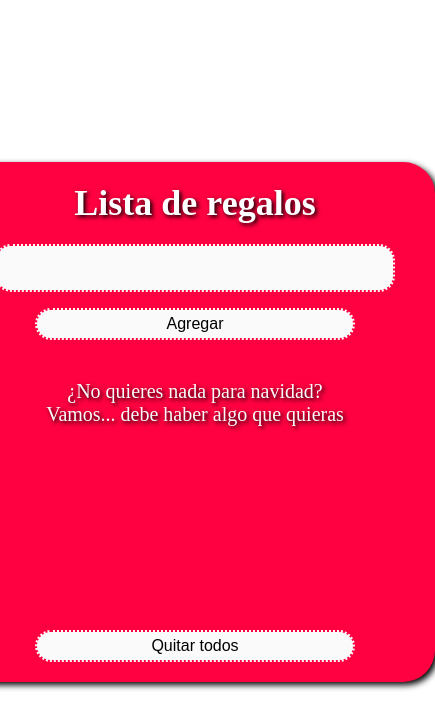
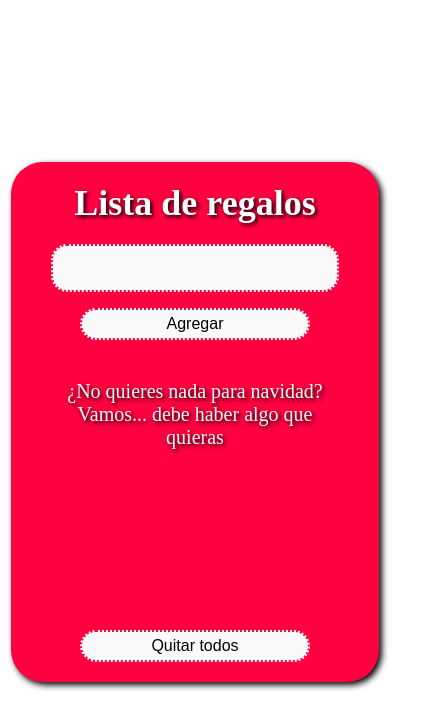
Before and after one commit to ferutizi/adviency-2022, a React (Create React App) app: page / in a window 390 px wide. Shown: the top 728 px of the page, 435 px wide, since content can reach past the window. Built offline with nearby package versions, Linux system fonts and the light colour scheme.

Commit message:
formik, validaciones,

```diff
--- a/package.json
+++ b/package.json
@@ -6,6 +6,7 @@
     "@testing-library/jest-dom": "^5.16.5",
     "@testing-library/react": "^13.4.0",
     "@testing-library/user-event": "^13.5.0",
+    "formik": "^2.2.9",
     "react": "^18.2.0",
     "react-dom": "^18.2.0",
     "react-id-generator": "^3.0.2",
--- a/src/App.js
+++ b/src/App.js
@@ -1,17 +1,18 @@
 import './index.scss';
 import { useState } from "react";
-import Form from "./components/Form";
+import Formulario from "./components/Formulario";
 import Gifts from './components/Gifts';
 
 function App() {
   const [gifts, setGifts] = useState([]);
+  const [errors, setErrors] = useState({});
 
   return (
     <>
       <div className='gift__container'>
         <div>
           <h1 className='gift__title'>Lista de regalos</h1>
-          <Form gifts={gifts} setGifts={setGifts} />
+          <Formulario gifts={gifts} setGifts={setGifts} />
           <Gifts gifts={gifts} setGifts={setGifts}/>
         </div>
         <button
--- a/src/components/Form.jsx
+++ /dev/null
@@ -1,33 +0,0 @@
-import './Form.scss';
-import { v4 as uuidv4 } from 'uuid';
-import useFormulario from '../hooks/useFormulario';
-
-const Form = ({ gifts, setGifts }) => {
-    const [formulario, handleChange, reset] = useFormulario({ id: uuidv4() });
-
-    const handleSubmit = (e) => {
-        e.preventDefault();
-        setGifts([
-            ...gifts,
-            formulario
-        ]);
-        e.target.reset();
-        reset();
-    }
-
-    return(
-        <form onSubmit={handleSubmit} className='gift__form'>
-            <input
-            name="name"
-            type="text"
-            value={formulario.value}
-            onChange={handleChange}
-            autoFocus
-            className='gift__input'
-            />
-            <button type="submit" className='gift__button'>Agregar</button>
-        </form>
-    );
-}
-
-export default Form;
--- /dev/null
+++ b/src/components/Formulario.jsx
@@ -0,0 +1,50 @@
+import './Formulario.scss';
+import { useFormik } from 'formik';
+
+const Formulario = ({ gifts, setGifts }) => {
+
+    const validate = (values) => {
+        const errors = {}
+        const newGift = gifts.find(item => item.name === values.name);
+        if(!values.name) {
+            errors.name = 'No escribiste ningún regalo, ¿acaso quieres un envoltorio vacío?'
+        }
+
+        if(newGift) {
+            errors.name = 'Este regalo ya está en la lista, mejor agrega otro'
+        }
+
+        return errors;
+    }
+
+    const formik = useFormik({
+        initialValues: {
+            name: '',
+        },
+        validate,
+        onSubmit: (values, { resetForm }) => {
+            setGifts([
+                ...gifts,
+                values
+            ])
+            resetForm({values: ''});
+        }
+    })
+
+    return(
+        <form onSubmit={formik.handleSubmit} className='gift__form'>
+            <input type='text' {...formik.getFieldProps('name')} className='gift__input' />
+            {formik.touched.name && formik.errors.name ?
+                <div>{formik.errors.name}</div>
+                : null
+            }
+            {formik.touched.name2 && formik.errors.name ?
+                <div >{formik.errors.name}</div>
+                : null
+            }
+            <button type="submit" className='gift__button'>Agregar</button>
+        </form>
+    );
+}
+
+export default Formulario;
--- a/src/components/Form.scss
+++ b/src/components/Formulario.scss
@@ -27,4 +27,17 @@
         cursor: pointer;
         font-size: 16px;
     }
+    &void {
+        color: #fafafa;
+        font-size: 20px;
+        text-shadow: 2px 2px 4px black;
+        text-align: center;
+    }
 }
+
+form div {
+    color: #fafafa;
+    font-size: 20px;
+    text-shadow: 2px 2px 4px black;
+    text-align: center;
+}
--- a/src/components/Gifts.jsx
+++ b/src/components/Gifts.jsx
@@ -2,8 +2,8 @@ import './Gifts.scss';
 
 const Gifts = ({ gifts, setGifts}) => {
 
-    const deleteGift = (id) => {
-        const newGifts = gifts.filter(item => item.id !== id);
+    const deleteGift = (name) => {
+        const newGifts = gifts.filter(item => item.name !== name);
         setGifts(newGifts);
     }
 
@@ -11,11 +11,11 @@ const Gifts = ({ gifts, setGifts}) => {
         <div className='gift__list--container'>
             {gifts != '' ?
                 gifts.map(item =>
-                <div key={item.id} className='gift__item--container'>
+                <div key={item.name} className='gift__item--container'>
                     <p className='gift__item'>{item.name}</p>
                     <button
                     type="button"
-                    onClick={() => deleteGift(item.id)}
+                    onClick={() => deleteGift(item.name)}
                     className='gift__item--button'
                     >x
                     </button>
--- a/src/hooks/useFormulario.jsx
+++ /dev/null
@@ -1,20 +0,0 @@
-import { useState } from "react";
-
-const useFormulario = (inicial = '') => {
-    const [formulario, setFormulario] = useState(inicial);
-
-    const handleChange = (e) => {
-        setFormulario({
-            ...formulario,
-            [e.target.name]: e.target.value
-        });
-    }
-
-    const reset = () => {
-        setFormulario(inicial);
-    }
-
-    return[formulario, handleChange, reset];
-}
-
-export default useFormulario;
--- a/src/index.scss
+++ b/src/index.scss
@@ -24,9 +24,15 @@ html {
         color: white;
         text-shadow: 2px 2px 4px black;
     }
+    &void {
+        color: #fafafa;
+        font-size: 20px;
+        text-shadow: 2px 2px 4px black;
+        text-align: center;
+    }
 }
 @media (max-width: 468px) {
-    .regalos__container {
+    .gift__container {
         width: 18rem;
     }
 }
```
Also changed, not shown: 1 other file (tests, documents, lock files or other folders).
